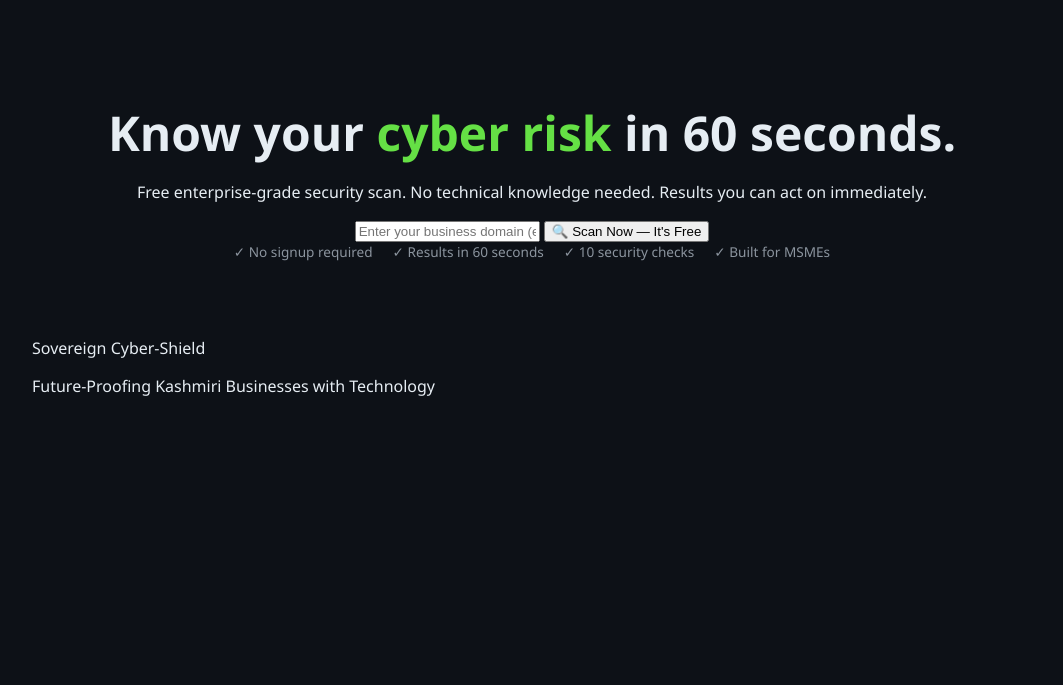
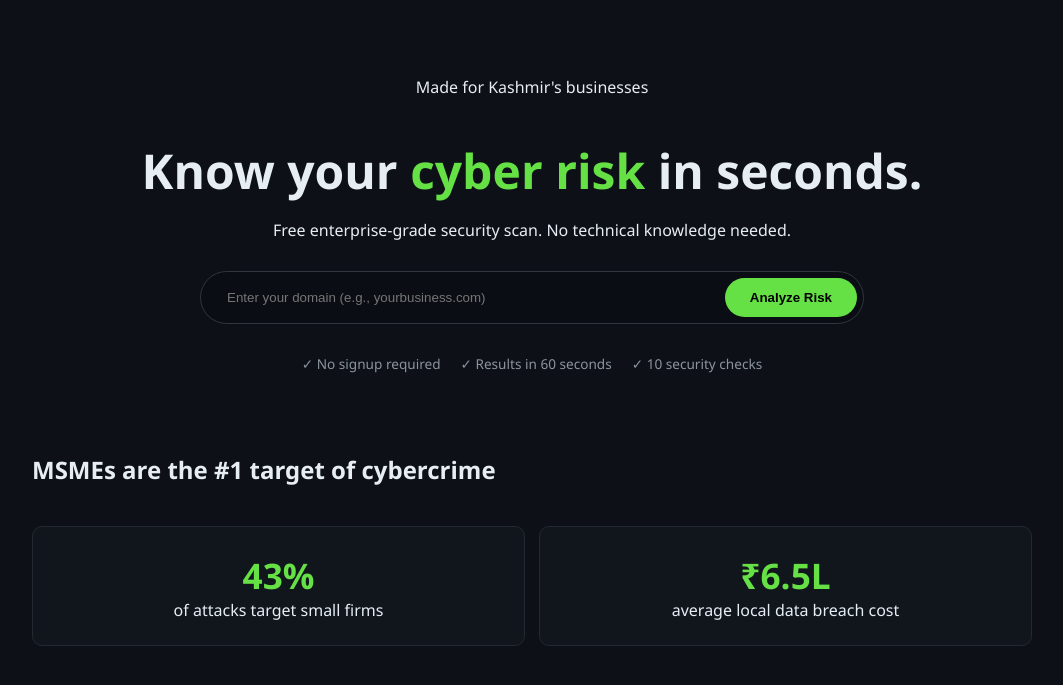
Before and after one commit to Mirkifayat/sovereign-cyber-shield, a Flask app: page / in a window 1280 px wide. Shown: the part 57-742 px from the top of the page, without its empty margins (108-1171 px from the left). Run offline with Flask 3, Linux system fonts and the light colour scheme.

Commit message:
Update index.html

```diff
--- a/templates/index.html
+++ b/templates/index.html
@@ -3,7 +3,7 @@
 <head>
     <meta charset="UTF-8">
     <meta name="viewport" content="width=device-width, initial-scale=1.0">
-    <title>Sovereign Cyber-Shield | Future-Proofing Kashmir</title>
+    <title>Sovereign Cyber-Shield | Kashmir</title>
     <script src="https://cdn.jsdelivr.net/npm/chart.js"></script>
     <link rel="stylesheet" href="{{ url_for('static', filename='style.css') }}">
 </head>
@@ -18,24 +18,24 @@
 
     <section class="hero">
         <div class="lp-container">
-            <h1 class="hero-title">Know your <span style="color: var(--terminal-green);">cyber risk</span> in 60 seconds.</h1>
-            <p class="hero-sub">Free enterprise-grade security scan. No technical knowledge needed. Results you can act on immediately.</p>
+            <p class="lp-label">Made for Kashmir's businesses</p>
+            <h1 class="hero-title">Know your <span style="color: var(--terminal-green);">cyber risk</span> in seconds.</h1>
+            <p class="hero-sub">Free enterprise-grade security scan. No technical knowledge needed.</p>
 
-            <div class="search-box-container">
-                <input type="text" id="target" placeholder="Enter your business domain (e.g., yourbusiness.com)" autocomplete="off">
-                <button id="scan-btn" onclick="startScan()">🔍 Scan Now — It's Free</button>
+            <div class="search-box-pill">
+                <input type="text" id="target" placeholder="Enter your domain (e.g., yourbusiness.com)" autocomplete="off">
+                <button id="scan-btn" onclick="startScan()">Analyze Risk</button>
             </div>
 
             <div class="trust-marks">
                 <span>✓ No signup required</span>
                 <span>✓ Results in 60 seconds</span>
                 <span>✓ 10 security checks</span>
-                <span>✓ Built for MSMEs</span>
             </div>
 
             <div id="loader" class="hidden loader-container">
                 <div class="spinner"></div>
-                <p id="loader-text" class="loader-text">Initializing scanning engine...</p>
+                <p id="loader-text">Initializing scanning engine...</p>
             </div>
 
             <div id="result-container" class="hidden dashboard">
@@ -60,12 +60,12 @@
                     </div>
                 </div>
 
-                <div class="card geo-card" id="geo-card-container">
+                <div class="card geo-container">
                     <h3>📍 Server Geo-Intelligence</h3>
                     <div class="geo-grid" id="geo-grid"></div>
                 </div>
 
-                <div class="card roadmap-card hidden" id="roadmap-card-container">
+                <div class="card roadmap-container hidden" id="roadmap-card">
                     <h3>🛠️ Vulnerability Action Plan</h3>
                     <ul id="roadmap-list" class="roadmap-list"></ul>
                 </div>
@@ -83,12 +83,15 @@
         </div>
     </section>
 
-    <footer class="site-footer">
+    <section class="lp-section bg-alt">
         <div class="lp-container">
-            <p class="footer-brand">Sovereign <span>Cyber-Shield</span></p>
-            <p class="footer-tagline">Future-Proofing Kashmiri Businesses with Technology</p>
+            <h2 class="lp-heading">MSMEs are the #1 target of cybercrime</h2>
+            <div class="stat-grid">
+                <div class="stat-card"><div class="stat-num">43%</div><div class="stat-label">of attacks target small firms</div></div>
+                <div class="stat-card"><div class="stat-num">₹6.5L</div><div class="stat-label">average local data breach cost</div></div>
+            </div>
         </div>
-    </footer>
+    </section>
 
     <script src="{{ url_for('static', filename='script.js') }}"></script>
 </body>
```
